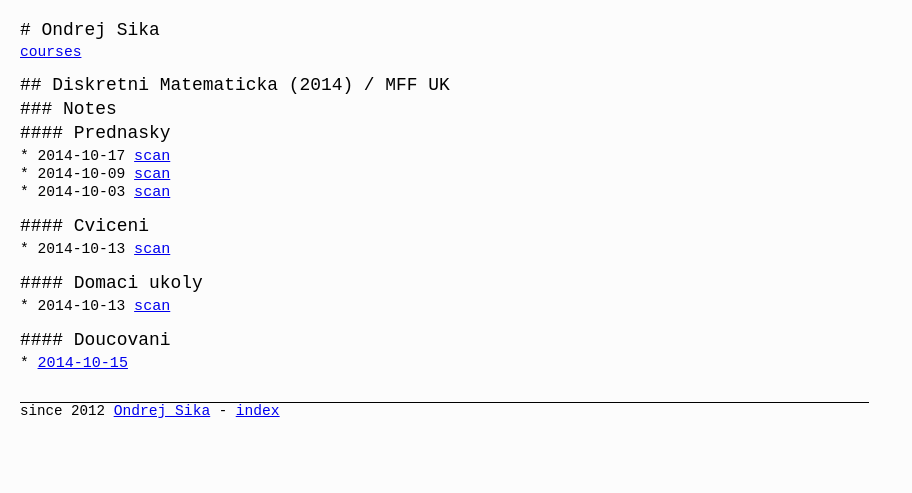
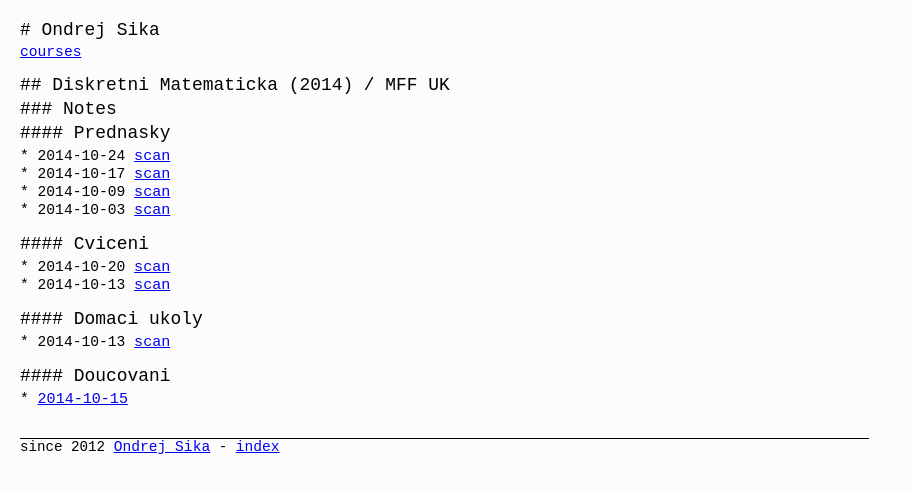
Before and after one commit to ondrejsika/ondrejsika.com, a Jekyll site: the page built from edu/mff/courses/2014-diskretni-matematika.md, in a window 1280 px wide. Shown: the top 493 px of the page, without its empty margins (0-912 px from the left). Built offline with Jekyll 4.4.1, drawn with Linux system fonts in a browser that asks for light colours; Markdown is read by kramdown in place of the engine named in the settings; comment, search, counter and statistics services are not loaded.

Commit message:
add mff notes to 2014-10-24

```diff
--- a/edu/mff/courses/2014-diskretni-matematika.md
+++ b/edu/mff/courses/2014-diskretni-matematika.md
@@ -11,6 +11,7 @@
 
 #### Prednasky
 
+* 2014-10-24  [scan](http://notes.drive.ondrejsika.com/mff/2014/diskretni-matematika/2014-10-24.pdf)
 * 2014-10-17  [scan](http://notes.drive.ondrejsika.com/mff/2014/diskretni-matematika/2014-10-17.pdf)
 * 2014-10-09  [scan](http://notes.drive.ondrejsika.com/mff/2014/diskretni-matematika/2014-10-09.pdf)
 * 2014-10-03  [scan](http://notes.drive.ondrejsika.com/mff/2014/diskretni-matematika/2014-10-03.pdf)
@@ -18,6 +19,7 @@
 
 #### Cviceni
 
+* 2014-10-20  [scan](http://notes.drive.ondrejsika.com/mff/2014/diskretni-matematika-cviceni/2014-10-20.pdf)
 * 2014-10-13  [scan](http://notes.drive.ondrejsika.com/mff/2014/diskretni-matematika-cviceni/2014-10-13.pdf)
 
 
```
Also changed, not shown: edu/mff/courses/2014-linearni-algebra.md (+1 -0 lines), edu/mff/courses/2014-matematicka-analyza-pro-informatiky.md (+1 -0 lines), edu/mff/courses/2014-matematicky-proseminar.md (+1 -0 lines).
